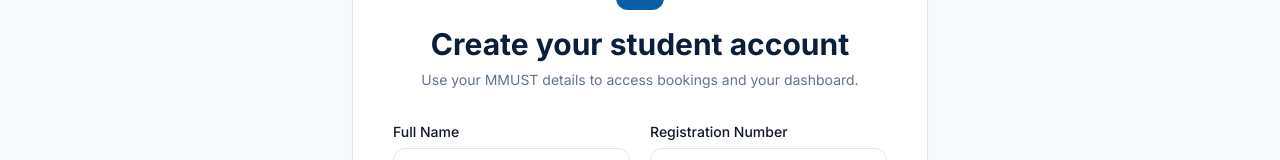
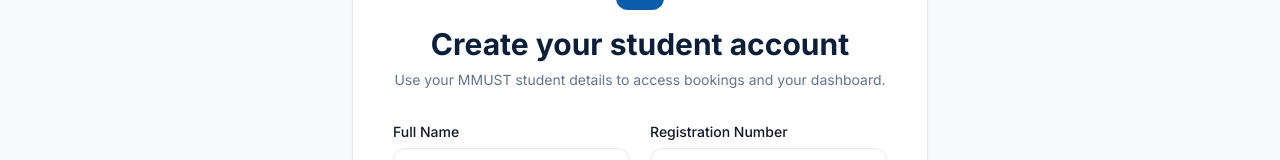
Before and after one commit to glenkevin425-ux/mmust-hostelhub, a React (Vite) app: page /register in a window 1280 px wide. Shown: the part 192-352 px from the top of the page. Built offline with nearby package versions, Linux system fonts and the light colour scheme; no server answers.

Commit message:
Restrict registration to MMUST student emails

```diff
--- a/src/pages/Register.tsx
+++ b/src/pages/Register.tsx
@@ -3,6 +3,8 @@
 import { Link, useNavigate } from "react-router-dom";
 import Button from "../components/Button";
 import { useAuth } from "../context/AuthContext";
+
+const STUDENT_EMAIL_DOMAIN = "@students.mmust.ac.ke";
 
 export default function Register() {
   const navigate = useNavigate();
@@ -24,6 +26,7 @@
     if (fullName.trim().length < 2) return setMessage({ type: "error", text: "Enter your full name." });
     if (registrationNumber.trim().length < 4) return setMessage({ type: "error", text: "Enter your MMUST registration number." });
     if (!/^\S+@\S+\.\S+$/.test(normalizedEmail)) return setMessage({ type: "error", text: "Enter a valid student email address." });
+    if (!normalizedEmail.endsWith(STUDENT_EMAIL_DOMAIN)) return setMessage({ type: "error", text: `Use your MMUST student email ending in ${STUDENT_EMAIL_DOMAIN}.` });
     if (password.length < 8) return setMessage({ type: "error", text: "Use a password with at least 8 characters." });
     if (password !== confirmPassword) return setMessage({ type: "error", text: "The passwords do not match." });
 
@@ -37,7 +40,7 @@
     }
 
     if (result.needsEmailConfirmation) {
-      setMessage({ type: "success", text: "Account created. Check your student email and confirm your address before signing in." });
+      setMessage({ type: "success", text: "Account created. Check your MMUST student email and confirm your address before signing in." });
       return;
     }
 
@@ -50,7 +53,7 @@
         <div className="text-center">
           <span className="mx-auto flex h-12 w-12 items-center justify-center rounded-xl bg-brand-blue text-white"><GraduationCap size={22} /></span>
           <h1 className="mt-4 text-2xl font-bold text-brand-navy sm:text-3xl">Create your student account</h1>
-          <p className="mt-2 text-sm text-subink">Use your MMUST details to access bookings and your dashboard.</p>
+          <p className="mt-2 text-sm text-subink">Use your MMUST student details to access bookings and your dashboard.</p>
         </div>
 
         <form onSubmit={handleSubmit} className="mt-8 grid gap-5 sm:grid-cols-2" noValidate>
@@ -58,7 +61,7 @@
           <Field label="Registration Number"><input value={registrationNumber} onChange={(e) => setRegistrationNumber(e.target.value)} placeholder="e.g. CE/1234/21" className={inputClass} /></Field>
           <div className="sm:col-span-2"><Field label="Student Email"><input type="email" value={email} onChange={(e) => setEmail(e.target.value)} placeholder="you@students.mmust.ac.ke" className={inputClass} autoComplete="email" /></Field></div>
           <Field label="Password">
-            <div className="relative"><input type={showPassword ? "text" : "password"} value={password} onChange={(e) => setPassword(e.target.value)} placeholder="At least 8 characters" className={`${inputClass} pr-11`} autoComplete="new-password" /><button type="button" onClick={() => setShowPassword((value) => !value)} className="absolute right-3 top-1/2 -translate-y-1/2 text-slate-400">{showPassword ? <EyeOff size={18} /> : <Eye size={18} />}</button></div>
+            <div className="relative"><input type={showPassword ? "text" : "password"} value={password} onChange={(e) => setPassword(e.target.value)} placeholder="At least 8 characters" className={`${inputClass} pr-11`} autoComplete="new-password" /><button type="button" aria-label={showPassword ? "Hide password" : "Show password"} onClick={() => setShowPassword((value) => !value)} className="absolute right-3 top-1/2 -translate-y-1/2 text-slate-400">{showPassword ? <EyeOff size={18} /> : <Eye size={18} />}</button></div>
           </Field>
           <Field label="Confirm Password"><input type={showPassword ? "text" : "password"} value={confirmPassword} onChange={(e) => setConfirmPassword(e.target.value)} placeholder="Repeat your password" className={inputClass} autoComplete="new-password" /></Field>
 
```
